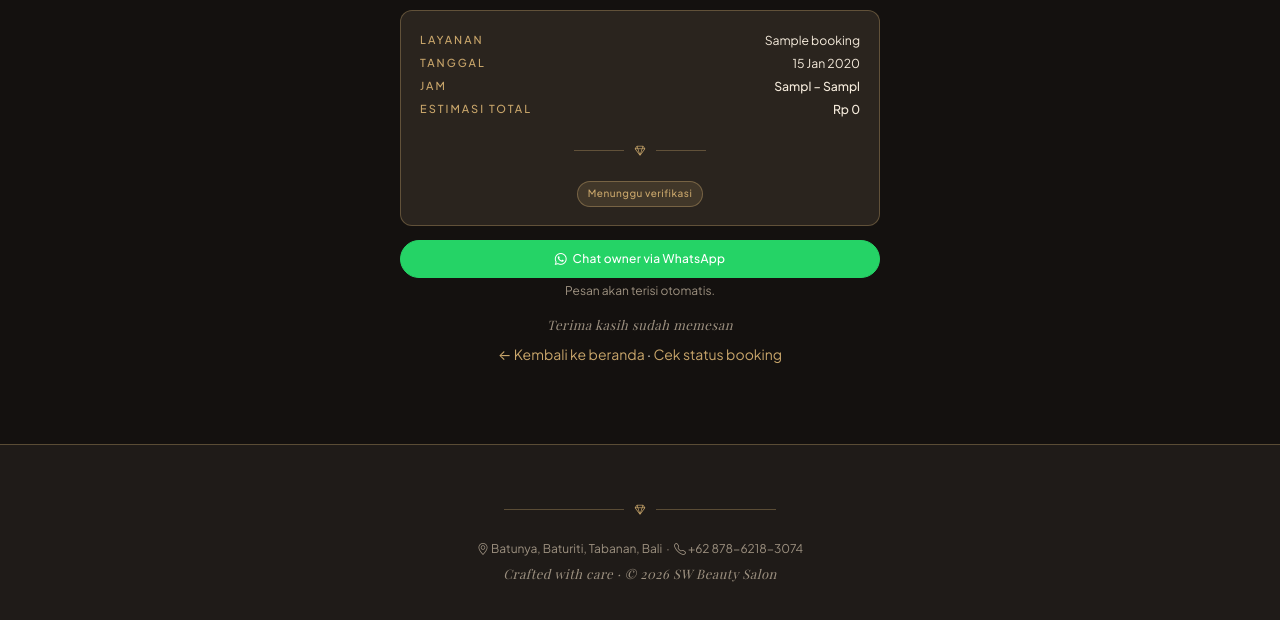
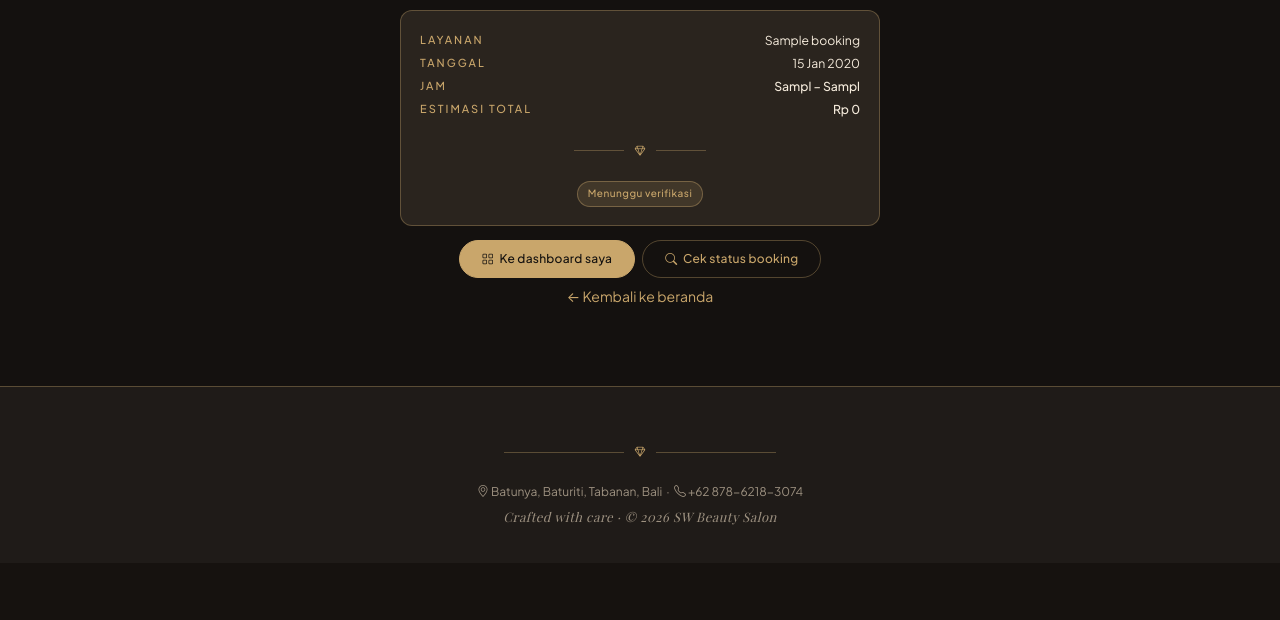
Before and after one commit to ryuken25/beauty-salon, a CodeIgniter 4 app: the page made by app/Views/public/booking_sukses.php in a window 1280 px wide. Shown: the part 481-1101 px from the top of the page. After the commit the page ends 1006 px from the top, so only its background shows below. Run offline with PHP 8.4 and a stand-in for CodeIgniter, Linux system fonts and the light colour scheme; the template is opened without the code that fills it: most values are stand-ins (such as "Sample title", 1, 10 or a date in 2020); data that the repository does not hold is empty; some libraries are stand-ins or nearby versions; some web fonts are replaced.

Commit message:
feat(booking): strip wa-owner block and farewell tagline from sukses page
Per megaprompt #11: the 'Chat owner via WhatsApp' button + 'Pesan akan
terisi otomatis' caption + 'Terima kasih sudah memesan' tagline are
gone from public/booking_sukses.

What remains: success ring + headline + 'Mohon menunggu konfirmasi
via WhatsApp dari salon' caption + the kode booking card + ringkasan
table. Action row now offers 'Ke dashboard saya' (pelanggan/dashboard)
and 'Cek status booking' (/cek-booking) — two real destinations,
neither of which leak the owner's WA number on the success page.

Booking::sukses() no longer builds $waLink or pulls
nomor_hp_owner — the view never references wa_link, so passing it
was dead-weight.

WhatsAppTemplateService::ownerConfirmationMessage() deleted (only
caller was Booking::sukses). customerCancellationMessage() — used by
the /cek-booking flow — stays put.

```diff
--- a/app/Views/public/booking_sukses.php
+++ b/app/Views/public/booking_sukses.php
@@ -31,17 +31,12 @@
     <div class="text-center"><span class="badge-salon badge-salon--pending">Menunggu verifikasi</span></div>
   </div>
 
-  <?php if ($wa_link): ?>
-    <a class="btn-salon-success btn-salon--full mt-3" target="_blank" rel="noopener" href="<?= esc($wa_link) ?>">
-      <i class="bi bi-whatsapp"></i> Chat owner via WhatsApp
-    </a>
-    <div class="caption text-center mt-1">Pesan akan terisi otomatis.</div>
-  <?php endif ?>
-
-
-  <div class="text-center mt-3">
-    <div class="tagline">Terima kasih sudah memesan</div>
-    <div class="mt-2"><a href="<?= base_url('/') ?>">&larr; Kembali ke beranda</a> · <a href="<?= base_url('cek-booking') ?>">Cek status booking</a></div>
+  <div class="flex flex-wrap gap-2 mt-3" style="justify-content:center;">
+    <a class="btn-salon-primary" href="<?= base_url('pelanggan/dashboard') ?>"><i class="bi bi-grid"></i> Ke dashboard saya</a>
+    <a class="btn-salon-secondary" href="<?= base_url('cek-booking') ?>"><i class="bi bi-search"></i> Cek status booking</a>
+  </div>
+  <div class="text-center mt-2">
+    <a href="<?= base_url('/') ?>">&larr; Kembali ke beranda</a>
   </div>
 </div>
 
```
Also changed, not shown: app/Services/WhatsAppTemplateService.php (+0 -13 lines).
